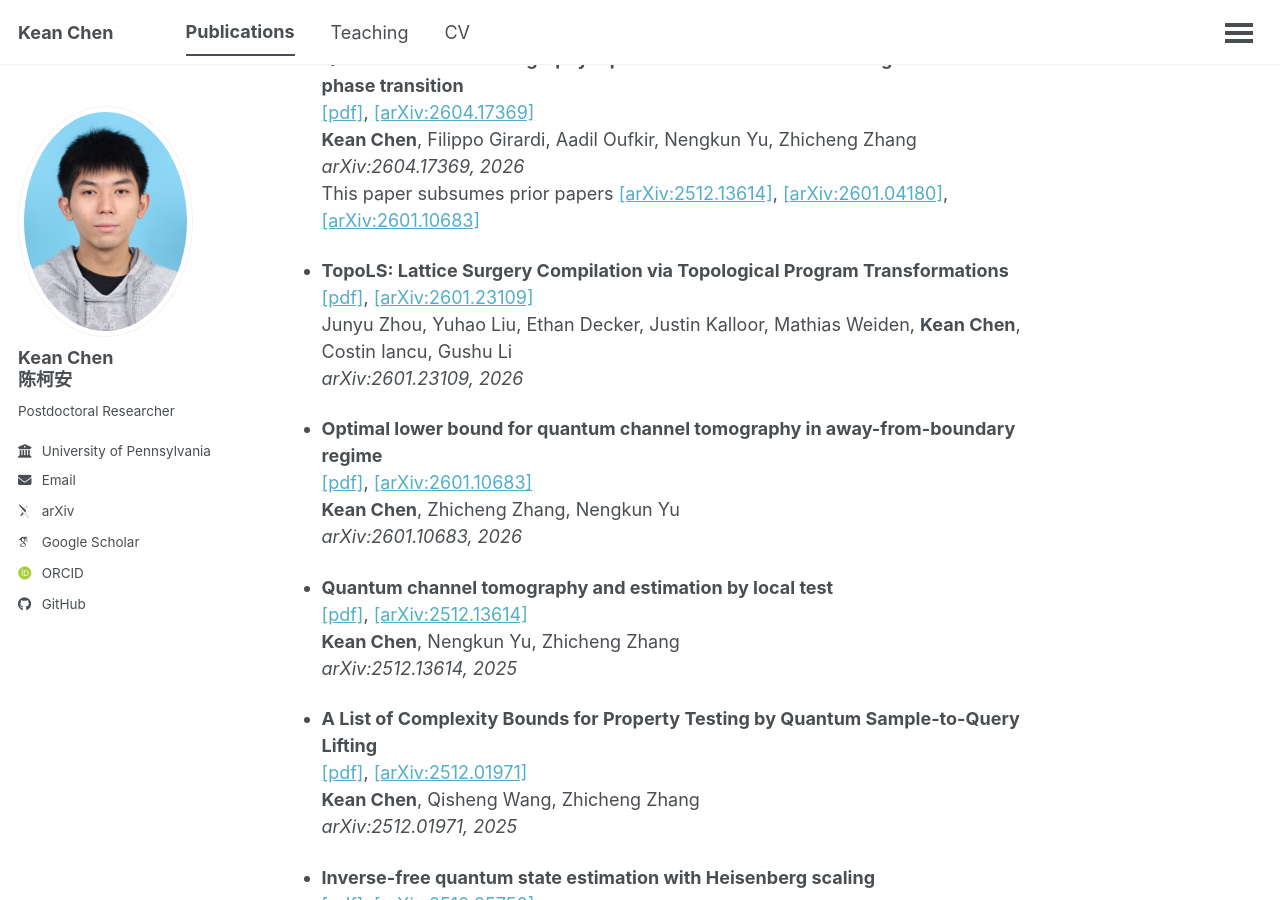
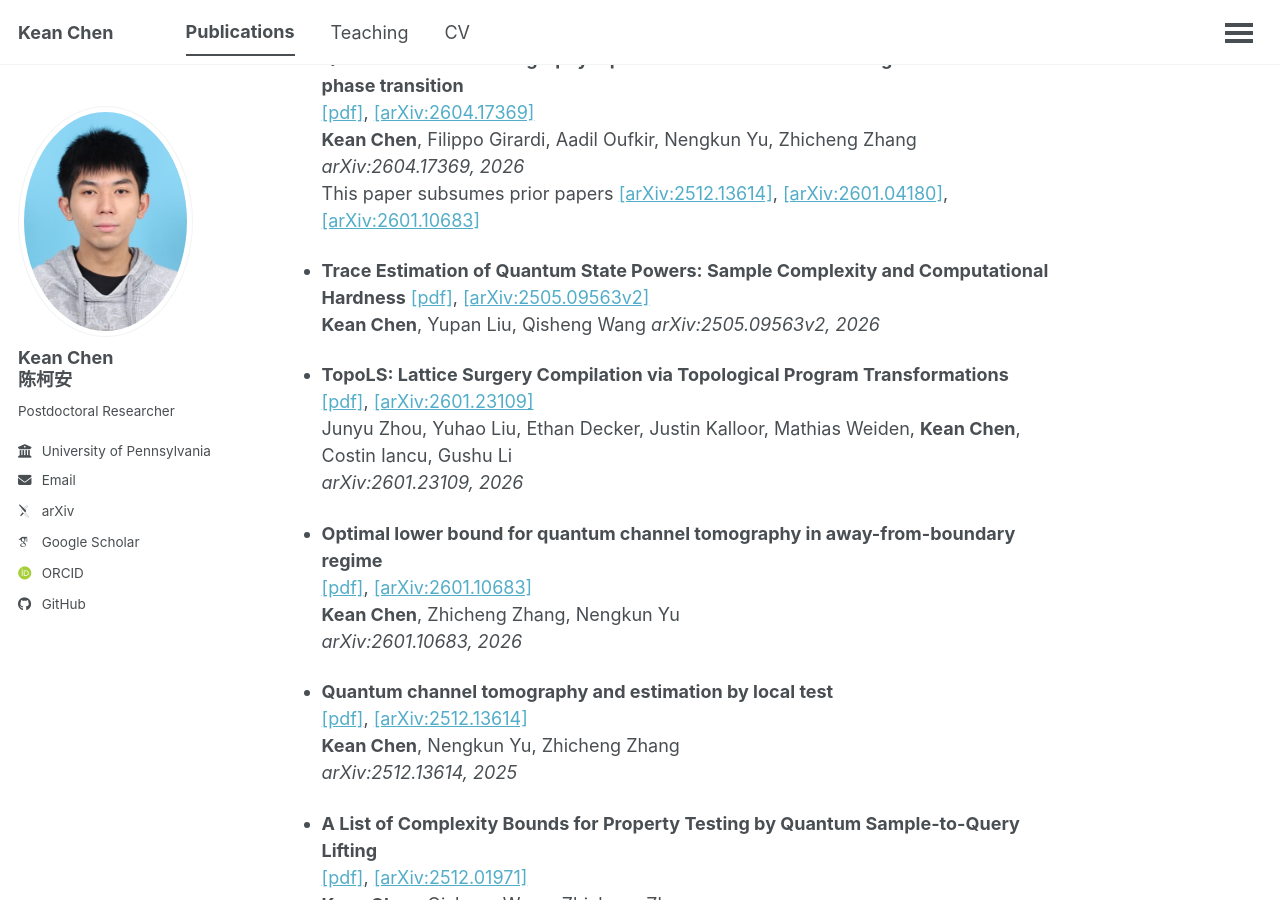
Before and after one commit to cccorn/cccorn.github.io, a Jekyll site: the page built from _pages/publications.md, in a window 1280 px wide and 900 px high, scrolled down 2576 px. Built offline with Jekyll 4.4.1, drawn with Linux system fonts in a browser that asks for light colours; some web fonts are replaced; some of the changed text lies outside the part shown.

Commit message:
Update publications.md

```diff
--- a/_pages/publications.md
+++ b/_pages/publications.md
@@ -96,6 +96,11 @@ Zhiming Chen, **Kean Chen**, Weiyao Lin, John See, Hui Yu, Yan Ke, Cong Yang
 *arXiv:2604.17369, 2026*
 This paper subsumes prior papers [[arXiv:2512.13614]](https://arxiv.org/abs/2512.13614), [[arXiv:2601.04180]](https://arxiv.org/abs/2601.04180), [[arXiv:2601.10683]](https://arxiv.org/abs/2601.10683)
 
+- **Trace Estimation of Quantum State Powers: Sample Complexity and Computational Hardness**
+[[pdf]](/publications/Trace_Estimation_of_Quantum_State_Powers_Sample_Complexity_and_Computational_Hardness.pdf), [[arXiv:2505.09563v2]](https://arxiv.org/abs/2505.09563v2)
+**Kean Chen**, Yupan Liu, Qisheng Wang
+*arXiv:2505.09563v2, 2026*
+
 - **TopoLS: Lattice Surgery Compilation via Topological Program Transformations**
 [[pdf]](/publications/TopoLS_Lattice_Surgery_Compilation_via_Topological_Program_Transformations.pdf), [[arXiv:2601.23109]](https://arxiv.org/abs/2601.23109)
 Junyu Zhou, Yuhao Liu, Ethan Decker, Justin Kalloor, Mathias Weiden, **Kean Chen**, Costin Iancu, Gushu Li
```
Also changed, not shown: other parts of _pages/publications.md (+1 -1 lines).
